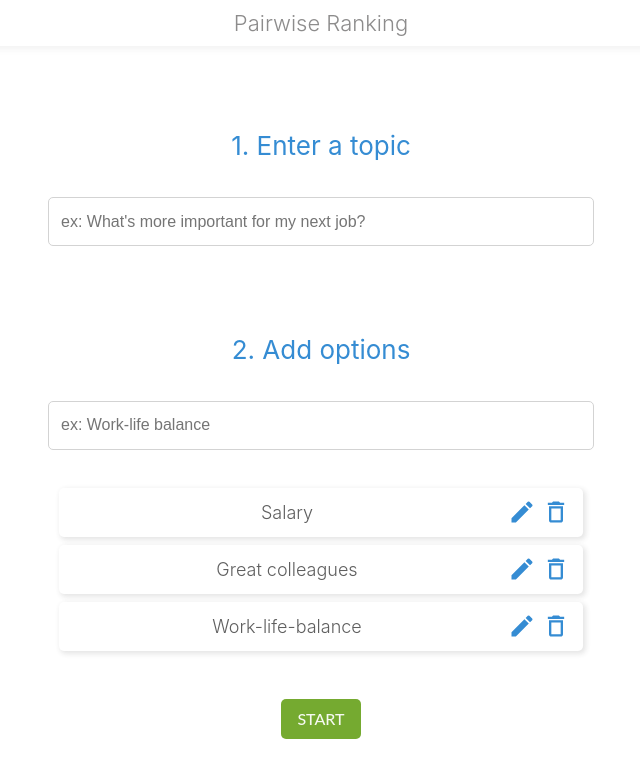
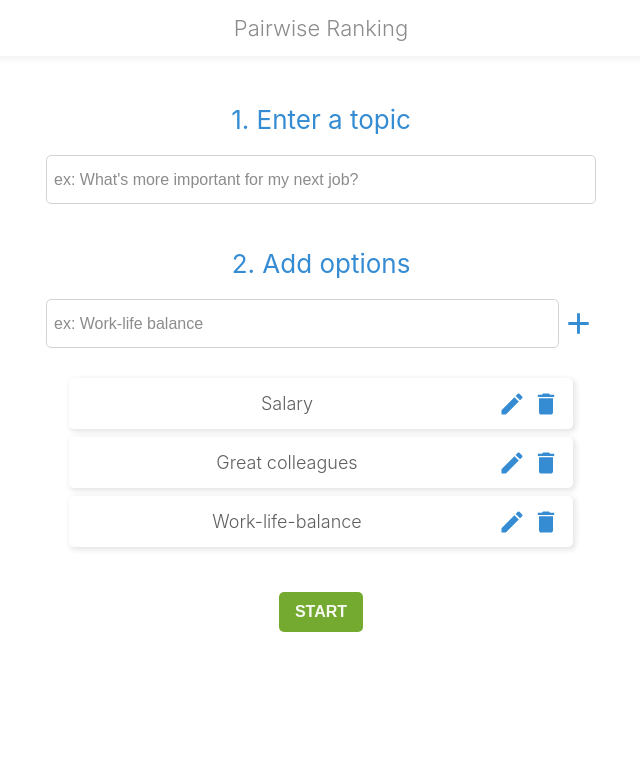
Before and after one commit to mariannefabre/pairwise-ranking-app, a React (Create React App) app: page / in a window 1280 px wide. Shown: the top 778 px of the page, without its empty margins (319-959 px from the left). Built offline with nearby package versions, Linux system fonts and the light colour scheme.

Commit message:
Change Home component to Form

```diff
--- a/src/App.js
+++ b/src/App.js
@@ -2,7 +2,7 @@ import { useSelector } from "react-redux";
 import "./styles.css";
 import Choice from "./components/Choice";
 import Ranking from "./components/Ranking";
-import Home from "./components/Home";
+import Form from "./components/Form";
 
 function App() {
   const survey = useSelector((state) => state.survey);
@@ -11,9 +11,9 @@ function App() {
     <div className="App">
       <div className="container"></div>
         <h1>Pairwise Ranking</h1>
+        {!survey.isSurveyStarted && !survey.isSurveyFinished && <Form />}
+        {survey.isSurveyStarted && !survey.isSurveyFinished && <Choice />}
         {survey.isSurveyFinished && <Ranking />}
-        {survey.isSurveyStarted && !survey.isSurveyFinished && <Choice />}
-        {!survey.isSurveyStarted && !survey.isSurveyFinished && <Home />}
     </div>
   );
 }
--- a/src/components/AddOptionTab.js
+++ /dev/null
@@ -1,41 +0,0 @@
-import { useDispatch } from "react-redux";
-import "../styles.css";
-import AddCircleIcon from "@material-ui/icons/AddCircle";
-
-const AddOptionTab = () => {
-  const dispatch = useDispatch();
-  let input;
-
-  const handleClick = (value) => {
-    if (value) dispatch({ type: "ADD_OPTION", name: value.trim() });
-  };
-
-  const keyPressed = (e) => {
-    if (e.key === "Enter") {
-      handleClick(e.target.value);
-      e.target.value = "";
-      e.target.blur();
-    }
-  };
-
-  return (
-    <div className="tab">
-      <input
-        placeholder="ex: Work-life balance"
-        ref={(node) => {
-          input = node;
-        }}
-        onKeyPress={keyPressed}
-      />
-      <AddCircleIcon
-        id="addCircleIcon"
-        onClick={() => {
-          handleClick(input.value);
-          input.value = "";
-        }}
-      />
-    </div>
-  );
-};
-
-export default AddOptionTab;
--- a/src/components/AddTopicTab.js
+++ /dev/null
@@ -1,39 +0,0 @@
-import { useDispatch } from "react-redux";
-import "../styles.css";
-
-const AddTopicTab = () => {
-  const dispatch = useDispatch();
-  let input;
-
-  const handleClick = (value) => {
-    if (value) dispatch({ type: "ADD_TOPIC", topic: value });
-  };
-
-  const keyPressed = (e) => {
-    if (e.key === "Enter") {
-      handleClick(e.target.value);
-      e.target.value = "";
-      e.target.blur();
-    }
-  };
-  return (
-    <div className="tab">
-      <input
-        placeholder="ex: What's more important for my next job?"
-        ref={(node) => {
-          input = node;
-        }}
-        onKeyPress={keyPressed}
-      />
-      <button
-      className="button tab-enter-button second-button"
-        onClick={() => {
-          handleClick(input.value);
-          input.value = "";
-        }}
-      >OK</button>
-    </div>
-  );
-};
-
-export default AddTopicTab;
--- /dev/null
+++ b/src/components/Form.js
@@ -0,0 +1,86 @@
+import { useDispatch, useSelector } from "react-redux";
+import "../styles.css";
+import AddIcon from '@material-ui/icons/Add';
+import OptionList from "./OptionList";
+import { useEffect } from "react";
+
+const Form = () => {
+  const dispatch = useDispatch();
+  const options = useSelector((state) => state.options);
+  const topic = useSelector((state) => state.topic);
+
+  let topicInput;
+  let optionInput;
+
+  useEffect(() => {
+    topicInput.value = topic;
+  }, [topicInput]);
+
+  const startSurvey = (e) => {
+    if (options.length > 1 && topicInput.value) {
+     dispatch({type: "ADD_TOPIC", topic: topicInput.value })
+     dispatch({ type: "START_QUESTIONNAIRE", options });
+     console.log()
+    } else {
+      e.preventDefault();
+    }
+  };
+  const handleClick = (value) => {
+    if (value) dispatch({ type: "ADD_OPTION", name: value.trim() });
+  };
+
+  const keyPressed = (e) => {
+    if (e.key === "Enter") {
+      e.preventDefault();
+      handleClick(e.target.value);
+      e.target.value = "";
+      e.target.blur();
+    }
+  };
+
+  return (
+    <form onSubmit={startSurvey}>
+      <div className="field-container">
+      <label className="form-label">1. Enter a topic</label>
+      <div className="form-tab">
+        <input
+          className="form-input"
+          type="text"
+          placeholder="ex: What's more important for my next job?"
+          ref={(node) => {
+            topicInput = node;
+          }}
+          required
+        />
+      </div>
+      </div>
+        <div className="field-container">
+      <label className="form-label">2. Add options</label>
+      <div className="form-tab">
+        <input
+        className="form-input"
+          type="text"
+          placeholder="ex: Work-life balance"
+          ref={(node) => {
+            optionInput = node;
+          }}
+          onKeyPress={keyPressed}
+        />
+        <AddIcon
+          id="addIcon"
+          onClick={() => {
+            handleClick(optionInput.value);
+            optionInput.value = "";
+          }}
+        />
+      </div>
+      <OptionList />
+      <button type="submit" id="start-button" className="main-button button">
+        START
+      </button>
+      </div>
+    </form>
+  );
+};
+
+export default Form;
--- a/src/components/Home.js
+++ /dev/null
@@ -1,32 +0,0 @@
-import AddOptionTab from "./AddOptionTab";
-import OptionList from "./OptionList";
-import AddTopicTab from "./AddTopicTab";
-import "../styles.css";
-import { useDispatch, useSelector } from "react-redux";
-
-const Home = () => {
-  const topic = useSelector((state) => state.topic);
-  const options = useSelector((state) => state.options);
-  const dispatch = useDispatch();
-
-  const startSurvey = () => {
-    if (options.length > 1 && topic)
-      dispatch({ type: "START_QUESTIONNAIRE", options });
-  };
-
-  return (
-    <div className="home">
-      <p className="homepage-step">1. Enter a topic</p>
-      <AddTopicTab />
-      <h2>{topic}</h2>
-      <p className="homepage-step"> 2. Add options</p>
-      <AddOptionTab />
-      <OptionList />
-      <button className="main-button button" onClick={startSurvey}>
-        START
-      </button>
-    </div>
-  );
-};
-
-export default Home;
--- a/src/components/Option.js
+++ b/src/components/Option.js
@@ -1,7 +1,7 @@
 import "../styles.css";
 import { useDispatch} from "react-redux";
 import { useState } from "react";
-import DeleteOutlineIcon from '@material-ui/icons/DeleteOutline';
+import Delete from '@material-ui/icons/Delete';
 import EditIcon from '@material-ui/icons/Edit';
 import CheckSharpIcon from '@material-ui/icons/CheckSharp';
 
@@ -41,7 +41,7 @@ const Option = ({ option }) => {
         )}
         {isEditable ? <CheckSharpIcon id="icon" onClick={handleEdit}></CheckSharpIcon> : <EditIcon id="icon" onClick={handleEdit}></EditIcon>}
 
-        <DeleteOutlineIcon id="icon" onClick={handleRemove}/>
+        <Delete id="icon" onClick={handleRemove}/>
       </li>
     );
 
--- a/src/components/OptionList.js
+++ b/src/components/OptionList.js
@@ -5,14 +5,11 @@ import "../styles.css";
 const OptionList = () => {
   const options = useSelector((state) => state.options);
 
-
   const renderedListItems = options.map((option) => {
     return <Option key={option.id} option={option} />;
   });
 
-  return (
-      <ul className="option-list">{renderedListItems}</ul>
-  );
+  return <ul className="options-list">{renderedListItems}</ul>;
 };
 
 export default OptionList;
--- a/src/components/Ranking.js
+++ b/src/components/Ranking.js
@@ -56,12 +56,12 @@ const Ranking = () => {
   });
 
   return (
-    <div className="ranking">
+    <div className="ranking-container">
       <h2>{topic}</h2>
       <table className="ranking-table">
         <tbody>{renderedRanking}</tbody>
       </table>
-      <div className="display-column">
+      <div className="flex-column">
       <ReplayIcon id="icon" className="replay-button" onClick={handleRetakeTest}/>
       <button className="button main-button" onClick={handleCreateNew}>
         New Questionnaire
--- a/src/styles.css
+++ b/src/styles.css
@@ -1,8 +1,9 @@
 #root {
   --main-bg-color: #ffffffee;
   --second-color: #358cd3;
-  --third-color: rgb(141, 140, 140);
-  --fourth-color: rgba(101, 160, 23, 0.89);
+  --third-color: rgba(101, 160, 23, 0.89);
+  --text-color: #5f5f5f;
+  --outline-color: rgb(141, 140, 140);
   background-color: var(--main-bg-color);
 }
 html {
@@ -15,75 +16,117 @@ html {
   }
 }
 
+/* GENERAL */
+
 .App {
   min-height: 100vh;
+  text-align: center;
+  display: flex;
+  flex-direction: column;
+  align-items: center;
+  color: var(--text-color);
+  overflow-x: hidden;
 }
 
 .container {
   min-height: 53px;
   height: 13vh;
 }
-@media only screen and (min-width: 1200px) {
-}
-.App,
-.home {
-  text-align: center;
-  display: flex;
-  flex-direction: column;
-  align-items: center;
-  color: var(--second-color);
-  overflow-x: hidden;
-}
 
 h1 {
-  padding: 10px 0;
+  color: var(--outline-color);
+  padding: 15px 0;
   width: 100%;
   margin: 0 auto;
   font-size: 1.1em;
   position: absolute;
   top: 0px;
-  color: var(--third-color);
   font-weight: 300;
   box-shadow: 0px 2px 8px 0px rgb(50 50 50 / 8%);
 }
 
 h2 {
   margin-bottom: 4vh;
-  color: var(--third-color);
   font-weight: 300;
   font-size: 1.2rem;
+  color: var(--outline-color);
+}
+
+/* FORM VIEW */
+
+.field-container {
+  padding-bottom: 3vh;
+}
+
+.form-label {
+  font-size: 1.3em;
+  color: var(--second-color);
+}
+
+.form-tab {
+  display: flex;
+  width: 85vw;
+  margin: 20px auto;
+  align-items: center;
+}
+
+@media only screen and (min-width: 500px) {
+  .form-tab {
+    width: 75vw;
+  }
+}
+@media only screen and (min-width: 700px) {
+  .form-tab {
+    width: 550px;
+  }
 }
 
 input {
   font-size: 0.8rem;
   height: 45px;
   border: none;
-  text-indent: 2px;
-  color: var(--second-color);
   border-radius: 5px;
-  border: 2px solid transparent;
   transition: all 0.1s;
+  color: var(--text-color);
 }
-@media only screen and (min-width: 500px) {
-  input {
-    text-indent: 10px;
-  }
+input::placeholder {
+  color: var(--outline-color);
 }
+
 input:focus {
-  border: 2px solid var(--second-color);
+  border: 1.5px solid var(--second-color);
+  outline: none;
   color: var(--second-color);
 }
+
 input:focus::placeholder {
   color: transparent;
 }
+
+.form-input {
+  text-indent: 5px;
+  width: 100%;
+  margin-right: 0;
+  margin-left: 0;
+  border: 1.5px solid rgb(211, 211, 211);
+  transition: all 0.1s;
+}
+.form-input:hover {
+  box-shadow: 2px 2px 8px 2px rgb(50 50 50 / 8%);
+  transition: all 0.1s;
+}
+.form-input:focus {
+  box-shadow: 0 0 5px var(--second-color);
+}
+
+/* BUTTONS */
 
 .button {
   cursor: pointer;
   padding: 0 15px;
   font-size: 0.8rem;
-  margin: 20px;
+  margin: 15px;
   height: 40px;
-  font-family: "Lato", sans-serif;
   border: 1.5px solid transparent;
   font-weight: 550;
   border-radius: 5px;
@@ -92,17 +135,17 @@ input:focus::placeholder {
   outline: none;
 }
 .main-button {
-  background: var(--fourth-color);
+  background: var(--third-color);
   color: var(--main-bg-color);
 }
 .main-button:active {
-  box-shadow: 0 0 10px var(--fourth-color);
+  box-shadow: 0 0 10px var(--third-color);
 }
 .main-button:hover {
-  color: var(--fourth-color);
+  color: var(--third-color);
   background: var(--main-bg-color);
   transition: all 0.2s ease-in-out;
-  border: 1.5px solid var(--fourth-color);
+  border: 1.5px solid var(--third-color);
 }
 .second-button {
   background: var(--second-color);
@@ -117,11 +160,25 @@ input:focus::placeholder {
   transition: all 0.2s ease-in-out;
   border: 1.5px solid var(--second-color);
 }
-.tab-enter-button {
-  margin: 0 5px;
-  padding: 0 8px;
-  height: 35px;
-  font-size: 14px;
+
+/* OPTIONS LIST */
+
+.options-list {
+  list-style: none;
+  padding: 0;
+  width: 80vw;
+  margin: 30px auto;
+}
+
+@media only screen and (min-width: 500px) {
+  .options-list {
+    width: 70vw;
+  }
+}
+@media only screen and (min-width: 700px) {
+  .options-list {
+    width: 520px;
+  }
 }
 
 .list-item {
@@ -141,130 +198,64 @@ input:focus::placeholder {
   text-align: center;
   border: unset;
   text-indent: 0;
-  color: #5f5f5f;
   font-weight: 300;
   font-size: 0.9em;
   height: auto;
+  border: 1.5px solid transparent;
 }
 .option-edit {
   color: var(--second-color);
-  outline: none;
-  box-shadow: 0 0 10px var(--second-color);
+  border: 1.5px solid var(--second-color);
 }
 
-.option-list {
-  list-style: none;
-  padding: 0;
-  width: 80vw;
-}
+/* ICONS */
 
-.tab {
-  display: flex;
-  justify-content: center;
-  width: 90vw;
-  margin: 10px auto;
-  align-items: center;
-}
-
-@media only screen and (min-width: 500px) {
-  .tab {
-    width: 85vw;
-  }
-  .option-list {
-    width: 70vw;
-  }
-}
-@media only screen and (min-width: 700px) {
-  .tab {
-    width: 600px;
-  }
-  .option-list {
-    width: 540px;
-  }
-}
-
-.tab input {
-  width: 90%;
-  margin-right: 5px;
-  margin-left: 25px;
-  border: 1.8px solid rgb(211, 211, 211);
-  transition: all 0.1s;
-}
-.tab input:hover {
-  box-shadow: 2px 2px 8px 2px rgb(50 50 50 / 8%);
-  transition: all 0.1s;
-}
-.tab input:focus {
-  box-shadow: 0 0 8px var(--second-color);
-  outline: none;
-}
 #icon {
   font-size: 28px;
   margin: 0 3px;
   cursor: pointer;
+  color: var(--second-color);
 }
-
-#addCircleIcon {
+#addIcon {
   cursor: pointer;
+  margin-left: 2px;
   font-size: 35px;
+  color: var(--second-color);
 }
-#addCircleIcon:hover,
+#addIcon:hover,
 #icon:hover {
   transform: scale(1.1);
 }
-#addCircleIcon:active,
+#addIcon:active,
 #icon:hover:active {
   transform: scale(0.9);
 }
 
-@media only screen and (min-width: 550px) {
-  #addCircleIcon,
-  .tab-enter-button {
-    display: none;
-  }
-
-  .tab input {
-    margin-right: 0;
-    margin-left: 0;
-  }
-}
-
-.homepage-step {
-  font-size: 1.3em;
-}
+/* CHOICE VIEW */
 
 .choice {
   width: 80vw;
   font-size: 20px;
-}
-
-.choice-option {
-  width: 90%;
-  max-width: 500px;
-  margin: 40px auto;
-  padding: 20px 0;
-  background-color: transparent;
-  font-size: 1rem;
-  border: solid 1px var(--second-color);
   color: var(--second-color);
 }
 
-#first-option {
-  animation: slideInFromLeft 0.3s 1;
-}
-#second-option {
-  animation: slideInFromRight 0.3s 1;
-}
+.choice-option,
 .choice-option:active,
 .choice-option-selected {
   width: 90%;
   max-width: 500px;
   margin: 40px auto;
   padding: 20px 0;
-  border: solid 1px var(--second-color);
+  font-size: 1rem;
+  border: solid 1.5px var(--second-color);
+  background-color: transparent;
+  color: var(--second-color);
+}
+
+.choice-option:active,
+.choice-option-selected {
   background-color: var(--second-color);
   color: var(--main-bg-color);
-  font-size: 1rem;
 }
 
 .choice-option:hover {
@@ -274,6 +265,12 @@ input:focus::placeholder {
   transition: all 0.2s ease-in-out;
 }
 
+#first-option {
+  animation: slideInFromLeft 0.3s 1;
+}
+#second-option {
+  animation: slideInFromRight 0.3s 1;
+}
 @keyframes slideInFromLeft {
   0% {
     transform: translate(-50vw, 0);
@@ -298,6 +295,10 @@ input:focus::placeholder {
   margin: 20px 0;
   font-size: 18px;
 }
+.navigation p {
+  color: var(--outline-color);
+}
+
 #nav-icon {
   font-size: 2.8rem;
 }
@@ -305,15 +306,17 @@ input:focus::placeholder {
   visibility: hidden;
 }
 
-.ranking {
+/* RANKING VIEW */
+
+.ranking-container {
   font-size: 1.3em;
   border-radius: 5px;
   box-shadow: 2px 2px 8px 2px rgb(50 50 50 / 8%);
   padding: 15px;
   margin: 15px;
+  min-width: 65%;
 }
 .ranking-table {
-  color: #707070;
   margin: 40px auto;
   font-size: 1rem;
   font-weight: 300;
@@ -324,27 +327,29 @@ input:focus::placeholder {
 }
 
 @media only screen and (min-width: 658px) {
-  .ranking {
+  .ranking-container {
+    min-width: 25%;
     padding: 35px;
   }
   .ranking-data {
     padding: 0.8rem 0.9em;
   }
 }
+
 #thumb-up {
-  font-size: 1.2rem;
+  font-size: 1.1rem;
   color: var(--second-color);
 }
 #thumb-down {
-  font-size: 1.2rem;
-  color: var(--third-color);
+  font-size: 1.1rem;
+  color: var(--outline-color);
 }
-.display-column{
+.flex-column {
   display: flex;
   flex-direction: column;
   align-items: center;
 }
-.replay-button{
-  font-size: 1.8rem !important;
+.replay-button {
+  font-size: 2rem !important;
   padding-bottom: 10px;
 }
```
